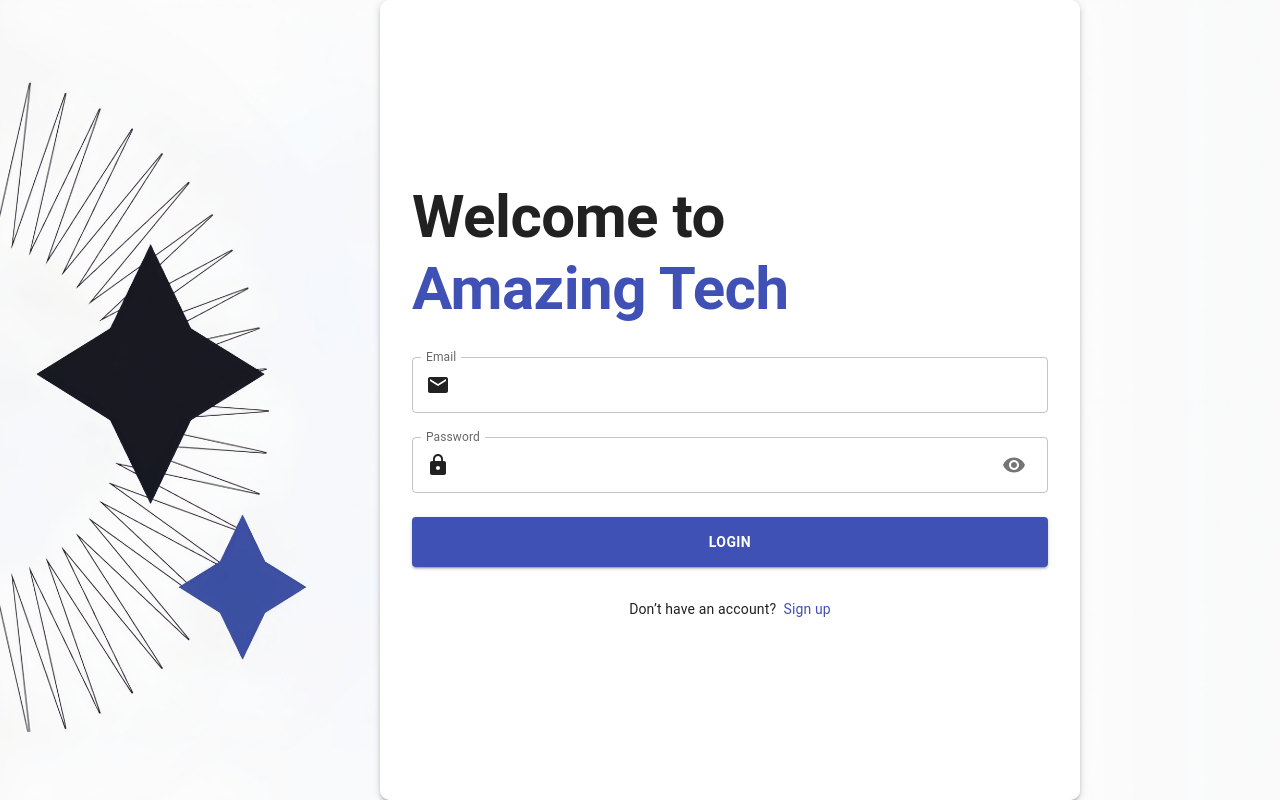
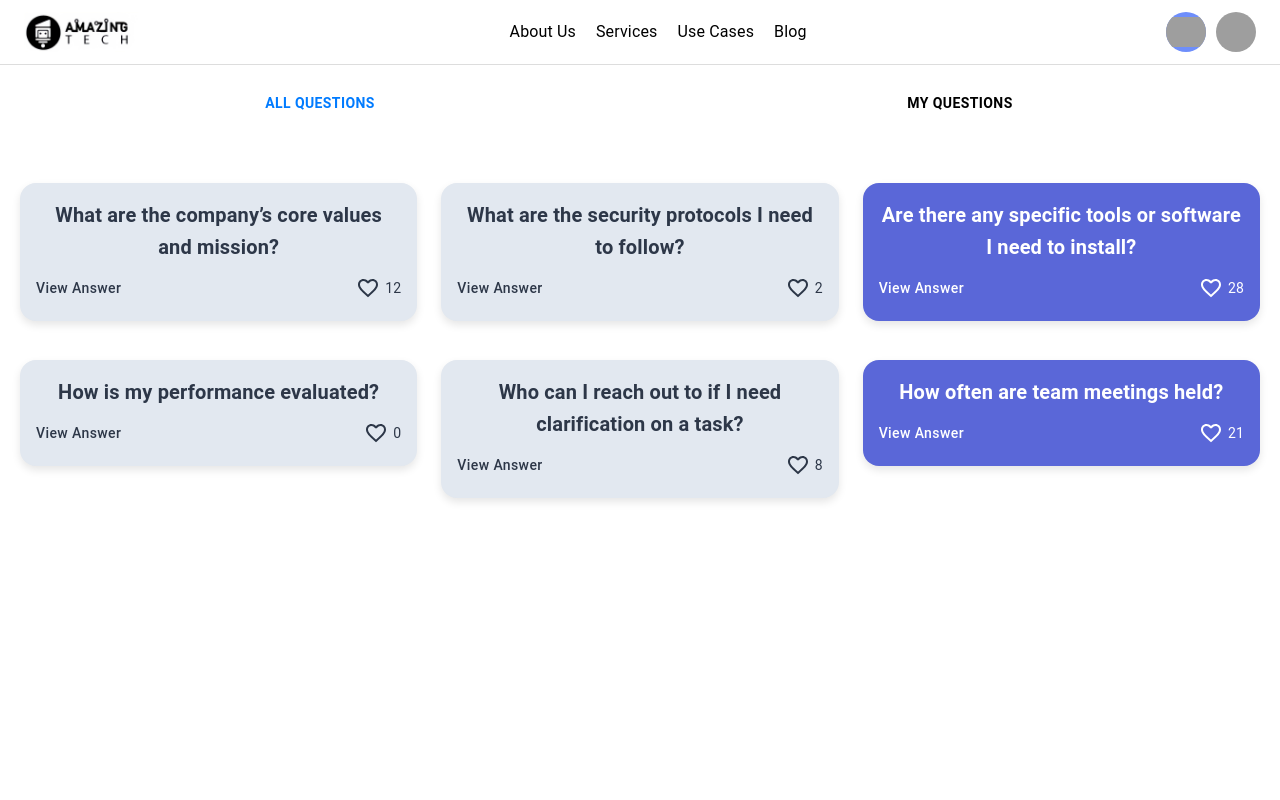
Before and after one commit to zolliene/InternQA, a React (Create React App) app: page / in a window 1280 px wide. Built offline with nearby package versions, Linux system fonts and the light colour scheme; grey boxes are pictures that could not be loaded.

Commit message:
add questionsTab questionsTab& questionsCard component

```diff
--- a/package.json
+++ b/package.json
@@ -12,6 +12,7 @@
     "@testing-library/user-event": "^13.5.0",
     "react": "^18.3.1",
     "react-dom": "^18.3.1",
+    "react-router-dom": "^6.26.1",
     "react-scripts": "5.0.1",
     "web-vitals": "^2.1.4"
   },
--- a/src/App.js
+++ b/src/App.js
@@ -1,10 +1,12 @@
 import './App.css';
-import LoginPage from './loginPage/login';
+import HomePage from './Pages/homePage';
+import LoginPage from './Pages/login';
 
 function App() {
   return (
     <div className="App">
-      <LoginPage/>
+      {/* <LoginPage/> */}
+      <HomePage/>
     </div>
   );
 }
--- /dev/null
+++ b/src/Pages/homePage.js
@@ -0,0 +1,14 @@
+import React from 'react'
+import Header from '../component/header'
+import QuestionsTab from '../component/questionsTabs'
+import QuestionsCard from '../component/questionsCard'
+
+export default function HomePage() {
+  return (
+    <div>
+        <Header/>
+        <QuestionsTab/>
+        <QuestionsCard/>
+    </div>
+  )
+}
--- /dev/null
+++ b/src/component/header.js
@@ -0,0 +1,40 @@
+import React from 'react';
+import { AppBar, Toolbar, Typography, Box, Avatar, IconButton } from '@mui/material';
+import logo from '../image/logo.png';
+
+const Header = () => {
+  return (
+    <AppBar position="static" color="transparent" elevation={0} sx={{ borderBottom: '1px solid #ddd' }}>
+      <Toolbar sx={{ justifyContent: 'space-between' }}>
+        <Box sx={{ display: 'flex', alignItems: 'center' }}>
+          <img src={logo} alt="Amazing Tech Logo" style={{ height: '40px', marginRight: '10px' }} />
+        </Box>
+
+        <Box sx={{ display: 'flex', alignItems: 'center', gap: '20px' }}>
+          <Typography variant="body1" component="a" href="/about-us" sx={{ textDecoration: 'none', color: 'inherit' }}>
+            About Us
+          </Typography>
+          <Typography variant="body1" component="a" href="/services" sx={{ textDecoration: 'none', color: 'inherit' }}>
+            Services
+          </Typography>
+          <Typography variant="body1" component="a" href="/use-cases" sx={{ textDecoration: 'none', color: 'inherit' }}>
+            Use Cases
+          </Typography>
+          <Typography variant="body1" component="a" href="/blog" sx={{ textDecoration: 'none', color: 'inherit' }}>
+            Blog
+          </Typography>
+        </Box>
+
+        {/* Right Section: User Icon and Avatar */}
+        <Box sx={{ display: 'flex', alignItems: 'center', gap: '10px' }}>
+          <Avatar sx={{ backgroundColor: '#6e8efb' }}>
+            <img src="/path-to-your-icon/user-icon.png" alt="User Icon" style={{ width: '100%' }} />
+          </Avatar>
+          <Avatar alt="User Avatar" src="/path-to-your-avatar/avatar.png" />
+        </Box>
+      </Toolbar>
+    </AppBar>
+  );
+};
+
+export default Header;
--- /dev/null
+++ b/src/component/questionsCard.js
@@ -0,0 +1,64 @@
+import React from 'react';
+import { Card, CardContent, Typography, Box, IconButton, Button } from '@mui/material';
+import FavoriteIcon from '@mui/icons-material/FavoriteBorder';
+
+const QuestionsCard = ({ question }) => {
+  if (!question) {
+    return null;
+  }
+
+  const { liked = false, text, answers = 0 } = question;
+
+  return (
+    <Box sx={{ display: 'flex', justifyContent: 'center', marginTop: '15px' }}>
+      <Card
+        sx={{
+          backgroundColor: liked ? '#5A67D8' : '#E2E8F0',
+          color: liked ? '#ffffff' : '#2D3748',
+          borderRadius: '16px',
+          boxShadow: '0px 4px 8px rgba(0, 0, 0, 0.1)',
+          height: 'fit-content',
+          width: '500px',
+          display: 'flex',
+          flexDirection: 'column',
+          justifyContent: 'space-between',
+          padding: '16px',
+        }}
+      >
+        <CardContent sx={{ padding: 0, flexGrow: 1 }}>
+          <Typography
+            variant="h6"
+            sx={{ fontWeight: 'bold', marginBottom: '8px' }}
+          >
+            {text}
+          </Typography>
+        </CardContent>
+        <Box sx={{ display: 'flex', justifyContent: 'space-between', alignItems: 'center' }}>
+          <Box sx={{ display: 'flex', alignItems: 'center' }}>
+             <Button
+              sx={{
+                textTransform: 'none',
+                padding: 0,
+                minWidth: 'auto',
+                color: liked ? '#ffffff' : '#2D3748',
+                '&:hover': {
+                  backgroundColor: 'transparent',
+                }
+              }}
+            >
+              View Answer
+            </Button>
+          </Box>
+          <Box sx={{ display: 'flex', alignItems: 'center' }}>
+            <IconButton size="small">
+              <FavoriteIcon sx={{ color: liked ? '#ffffff' : '#2D3748' }} />
+            </IconButton>
+            <Typography variant="body2">{answers}</Typography>
+          </Box>
+        </Box>
+      </Card>
+    </Box>
+  );
+};
+
+export default QuestionsCard;
--- /dev/null
+++ b/src/component/questionsTabs.js
@@ -0,0 +1,60 @@
+import React from 'react';
+import { Box, Tab, Tabs, Grid } from '@mui/material';
+import QuestionsCard from './questionsCard';
+
+const questions = [
+  { id: 1, text: "What are the company’s core values and mission?", answers: 12, liked: false },
+  { id: 2, text: "What are the security protocols I need to follow?", answers: 2, liked: false },
+  { id: 3, text: "Are there any specific tools or software I need to install?", answers: 28, liked: true },
+  { id: 4, text: "How is my performance evaluated?", answers: 0, liked: false },
+  { id: 5, text: "Who can I reach out to if I need clarification on a task?", answers: 8, liked: false },
+  { id: 6, text: "How often are team meetings held?", answers: 21, liked: true }
+];
+
+const QuestionsTab = () => {
+  const [value, setValue] = React.useState(0);
+
+  const handleChange = (event, newValue) => {
+    setValue(newValue);
+  };
+
+  return (
+    <Box sx={{ width: '100%', bgcolor: 'background.paper', marginTop: '15px' }}>
+      <Tabs
+        value={value}
+        onChange={handleChange}
+        centered
+        TabIndicatorProps={{ style: { display: 'none' } }}
+        sx={{
+          '& .MuiTab-root': {
+            fontWeight: 'bold',
+            color: '#000',
+            textAlign: 'center',
+            minWidth: '50%',
+            margin: '0 0px',
+            '&.Mui-selected': {
+              color: '#007bff',
+            },
+          },
+          '& .MuiTabs-flexContainer': {
+            justifyContent: 'center',
+          },
+        }}
+      >
+        <Tab label="All Questions" />
+        <Tab label="My Questions" />
+      </Tabs>
+      <Box sx={{ padding: '20px', paddingTop: '40px' }}>
+        <Grid container spacing={3}>
+          {questions.map((question) => (
+            <Grid item xs={12} sm={6} md={4} key={question.id}>
+              <QuestionsCard question={question} />
+            </Grid>
+          ))}
+        </Grid>
+      </Box>
+    </Box>
+  );
+};
+
+export default QuestionsTab;
```
Also changed, not shown: src/Pages/login.js (renamed from src/loginPage/login.js), src/image/logo.png (added), 1 other file (tests, documents, lock files or other folders).
